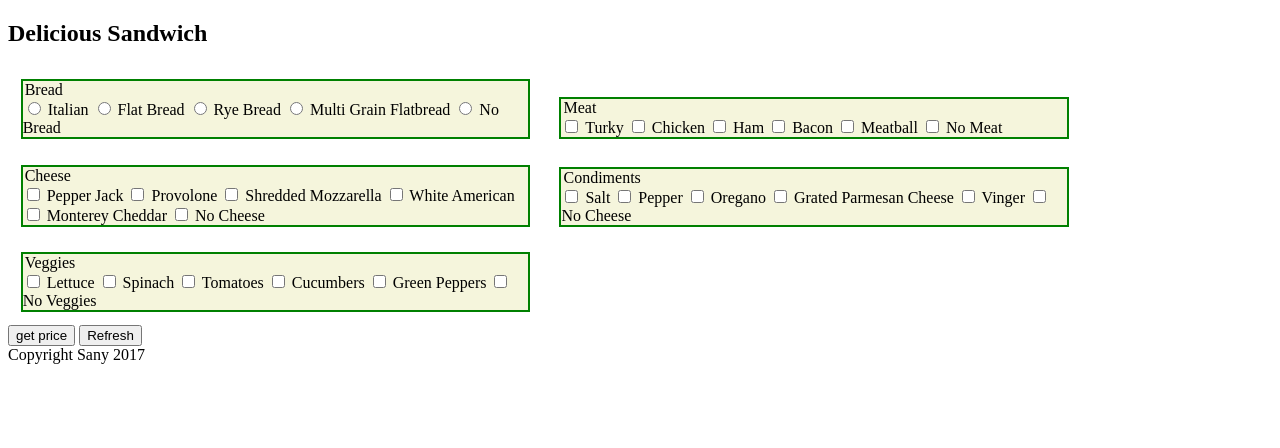
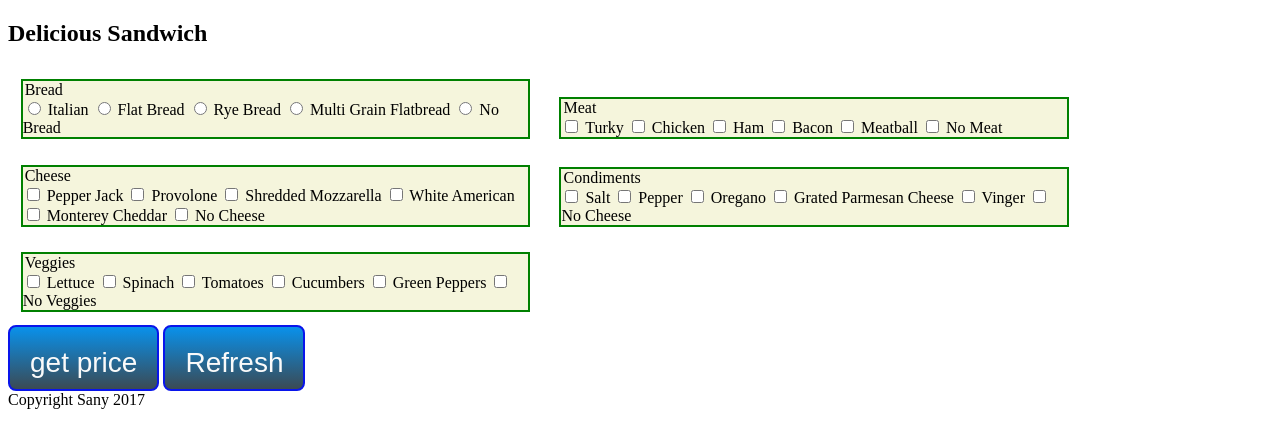
Before and after one commit to Sanyyouisf/Sandwich-Maker, a plain HTML site: page index.html in a window 1280 px wide. Drawn offline with Linux system fonts and the light colour scheme.

Commit message:
some details

```diff
--- a/Main.css
+++ b/Main.css
@@ -12,3 +12,31 @@
 	color: blue;
 	font-weight: 800;
 }
+
+.btn {
+  background: #0991eb;
+  background-image: -webkit-linear-gradient(top, #0991eb, #3b4a54);
+  background-image: -moz-linear-gradient(top, #0991eb, #3b4a54);
+  background-image: -ms-linear-gradient(top, #0991eb, #3b4a54);
+  background-image: -o-linear-gradient(top, #0991eb, #3b4a54);
+  background-image: linear-gradient(to bottom, #0991eb, #3b4a54);
+  -webkit-border-radius: 8;
+  -moz-border-radius: 8;
+  border-radius: 8px;
+  font-family: Arial;
+  color: #fafafa;
+  font-size: 28px;
+  padding: 20px 20px 10px 20px;
+  border: solid #0915eb 2px;
+  text-decoration: none;
+}
+
+.btn:hover {
+  background: #eb092f;
+  background-image: -webkit-linear-gradient(top, #eb092f, #d93434);
+  background-image: -moz-linear-gradient(top, #eb092f, #d93434);
+  background-image: -ms-linear-gradient(top, #eb092f, #d93434);
+  background-image: -o-linear-gradient(top, #eb092f, #d93434);
+  background-image: linear-gradient(to bottom, #eb092f, #d93434);
+  text-decoration: none;
+}
--- a/index.html
+++ b/index.html
@@ -12,7 +12,6 @@
 		<form id= "breadForm" class="form">
 			<legend> Bread </legend>
 			<div id = "bread-chooser">
-
 				<label for="italian" >
 					<input type="radio" name="bread" value="italian" id="italian"> Italian
 				</label>
@@ -33,18 +32,10 @@
 					<input type = radio name="bread" value="none" id="none"> No Bread
 				</label>
 				</div>
-			<!-- <select id = "bread-chooser" multiple="none">
-			  	<option value="italian"> Italian </option>
-			  	<option value="flatbread"> Flatbread </option>
-			  	<option value="ryeBread"> Rye Bread </option>
-			  	<option value="multiGrainFlatbread">Multi-Grain Flatbread</option>
-			  	<option value="italianHerbsCheese">Italian Herbs Cheese</option>
-			</select> -->
 		</form>
 
 		<form id= "meatForm" class="form" >
 			<legend> Meat </legend>
-			<!-- <select id = "meat-chooser"> -->
 			<div id = "meat-chooser">
 				<label for="turky" >
 					<input type = checkbox value="turky" id="turky"> Turky
@@ -69,20 +60,6 @@
 				<label for="none" >
 					<input type = checkbox value="none" id="none"> No Meat
 				</label>
-				<!-- <input type = checkbox value="chicken">
-				<input type = checkbox value="ham">
-				<input type = checkbox value="beef">
-				<input type = checkbox value="Bacon">
-				<input type = checkbox value="meatball">
-				<input type = checkbox value="none">	 -->
-				<!-- <option value="turky"> Turky </option>
-			  	<option value="chicken"> Chicken </option>
-			  	<option value="ham"> Ham </option>
-			  	<option value="beef"> Beef </option>
-			  	<option value="bacon"> Bacon</option>
-			  	<option value="meatball"> Meat Ball</option>
-			  	<option value="none"> No Meat </option> -->
-			<!-- </select> -->
 			</div>
 		</form>
 
@@ -113,14 +90,6 @@
 					<input type = checkbox value="none" id="none"> No Cheese
 				</label>
 			</div>
-			<!-- <select id = "cheese-chooser" multiple="multiple">
-			  	<option value="pepperJack"> Pepper Jack </option>
-			  	<option value="provolone"> Provolone </option>
-			  	<option value="shreddedMozzarella"> Shredded Mozzarella </option>
-			  	<option value="whiteAmerican"> White American </option>
-			  	<option value="montereyCheddar"> Monterey Cheddar </option>
-			  	<option value="none"> No Cheese </option>
-			</select> -->
 		</form>
 
 		<form id= "condimentsForm" class="form">
@@ -150,14 +119,6 @@
 					<input type = checkbox value="none" id="none"> No Cheese
 				</label>
 			</div>
-			<!-- <select id = "condiments-chooser" multiple="multiple">
-			  	<option value="salt"> Salt </option>
-			  	<option value="pepper"> Pepper </option>
-			  	<option value="oregano"> Oregano </option>
-			  	<option value="gratedParmesanCheese"> Grated Parmesan Cheese </option>
-			  	<option value="vinger"> Vinger </option>
-			  	<option value="no Condiments"> No Condiments </option>
-			</select> -->
 		</form>
 
 		<form id= "veggiesForm" class="form">
@@ -187,21 +148,11 @@
 					<input type = checkbox value="none" id="none"> No Veggies
 				</label>
 			</div>
-			<!-- <select id = "veggies-chooser" multiple="multiple">
-			  	<option value="lettuce"> Lettuce </option>
-			  	<option value="spinach"> Spinach </option>
-			  	<option value="tomatoes"> Tomatoes </option>
-			  	<option value="cucumbers"> Cucumbers </option>
-			  	<option value="greenPeppers"> Green Peppers </option>
-			  	<option value="none"> No Veggies </option>
-			</select> -->
 		</form>
 	</div>
-	<button id="orderDetails" >get price</button>
-	<button id="refresh" > Refresh</button>
+	<button id="orderDetails" class="btn" >get price</button>
+	<button id="refresh" class="btn" > Refresh</button>
 	<div  id ="orderPrice">
-<!-- 	<button id="orderDetails" >get price</button>
- -->
 	</div>
 
 	<footer > Copyright Sany 2017</footer>
--- a/javascripts/DOMHandler.js
+++ b/javascripts/DOMHandler.js
@@ -12,6 +12,7 @@ var condimentsChooser = document.getElementById("condiments-chooser");
 var breadChooser = document.getElementById("bread-chooser");
 var sandwichPrice = document.getElementById("orderDetails");
 var refresh = document.getElementById("refresh");
+
 /*
   A <select> element broadcasts a change event, so you listen for it
   and get the value of the topping from your augmented IIFE
@@ -32,16 +33,9 @@ breadChooser.addEventListener("change", function(event) {
 	});
 
 
-// get reference to element containing toppings checkboxes
-// var meatChooser = document.getElementById('meat-chooser');
-
-// get reference to input elements in toppings container element
-var tops = meatChooser.getElementsByTagName('input');
-
-
  // function for adding meat
 meatChooser.addEventListener("click", function(event) {
-   // console.log(" for meat we choose : ",meatChooser);
+
   // Get the value chosen from the DOM
   selectedTopping = event.target.value;
 
@@ -96,7 +90,6 @@ condimentsChooser.addEventListener("change", function(event){
 
   // Add the topping to the SandwichMaker to increase the total price
   SandwichMaker.addTopping(toppingPrice);
-  // console.log("total price ",SandwichMaker.getTopping())
 });
 
 //function exceuted when press the button to get the order details
@@ -106,14 +99,32 @@ sandwichPrice.addEventListener("click",function(){
 	var totalPrice = (" the total of the sandwich is : " +  SandwichMaker.getTopping());
 	document.getElementById("orderPrice").innerHTML = totalPrice;
 	console.log ("sandwich total price is " ,SandwichMaker.getTopping());
-	// alert ("sandwich total price is " ,SandwichMaker.getTopping());
 });
 
 // function for the refresh button
 	refresh.addEventListener("click",function(){
 	console.log("refresh button is pressed")
+    document.getElementById("breadForm").reset();
+    document.getElementById("meatForm").reset();
+    document.getElementById("cheeseForm").reset();
+    document.getElementById("condimentsForm").reset();
+    document.getElementById("veggiesForm").reset();
+    toppingPrice = 0;
+    totalPrice= 0;
+
+
+// 	var inputItems = document.getElementsByName("container");
+// for (var i = 0 ; i < inputItems.length;i++) {
+//        if(checkbox.checked === true){
+//          checkbox.checked === false;
+//       }
+//       else if(radio.checked = true){
+//          radio.checked === false;
+//       }
+//         // inputItems[i].checked === false;
+//     }
 // for(var i=0; i < refresh.rows.length; i++)
-// {
+
 //  var cells = refresh.rows[i].cells;
 //  for(var j=0; j < cells.length; j++)
 //  {
@@ -127,5 +138,4 @@ refresh.addEventListener("click",function(){
 //       console.log("refresh button is pressed")
 //  }
 // }
-
 	});
--- a/javascripts/SandwichMaker.js
+++ b/javascripts/SandwichMaker.js
@@ -1,3 +1,5 @@
+
+// var totalPrice = 0;
 var SandwichMaker = (function() {
 
   // Private variable to store the price
```
Lines whose indentation alone changed are shown as unchanged.
